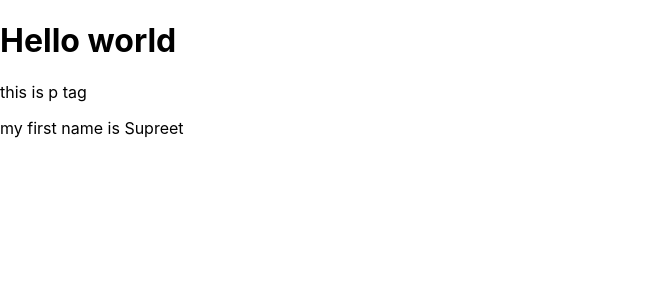
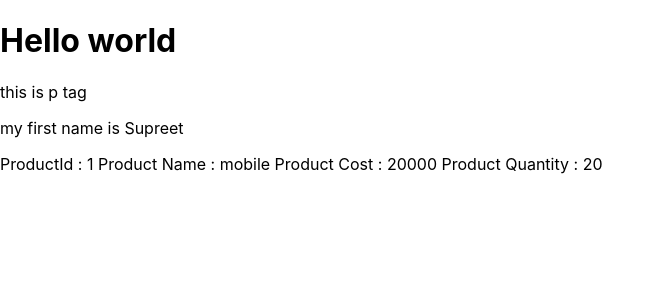
Before and after one commit to supreetph/React, a React (Create React App) app: page / in a window 1280 px wide. Shown: the top 300 px of the page, without its empty margins (0-665 px from the left). Built offline with nearby package versions, Linux system fonts and the light colour scheme.

Commit message:
Added a function component Products

```diff
--- a/src/Heading.jsx
+++ b/src/Heading.jsx
@@ -1,5 +1,7 @@
 import React from 'react';
 import ReatDOM from 'react-dom';
+
+
 
 function Heading() {
     return <h1> Hello world</h1>
--- /dev/null
+++ b/src/Products.jsx
@@ -0,0 +1,17 @@
+import React from 'react'
+import ReactDOM from 'react-dom'
+
+function Products(products) {
+    return [
+
+        <label> ProductId : {products.id}</label>,
+        <label> Product Name : {products.name}</label>,
+        <label> Product Cost : {products.cost}</label>,
+        <label> Product Quantity : {products.quantity}</label>
+    ]
+
+
+
+}
+
+export default Products;
--- a/src/index.js
+++ b/src/index.js
@@ -1,15 +1,18 @@
 import React from 'react';
 import ReactDOM from 'react-dom';
+import Products from './Products';
 import './index.css';
 import App from './App';
 import Heading from './Heading';
 import * as serviceWorker from './serviceWorker';
 
 const fname = "Supreet";
+const product = <Products id="1"  name="mobile" cost="20000" quantity="20"></Products>
 ReactDOM.render(
    [ <Heading/>,
         <p>this is p tag</p>,
-        <p> my first name is {fname}</p>],
+        <p> my first name is {fname}</p>,
+    product],
 
 
 
```
